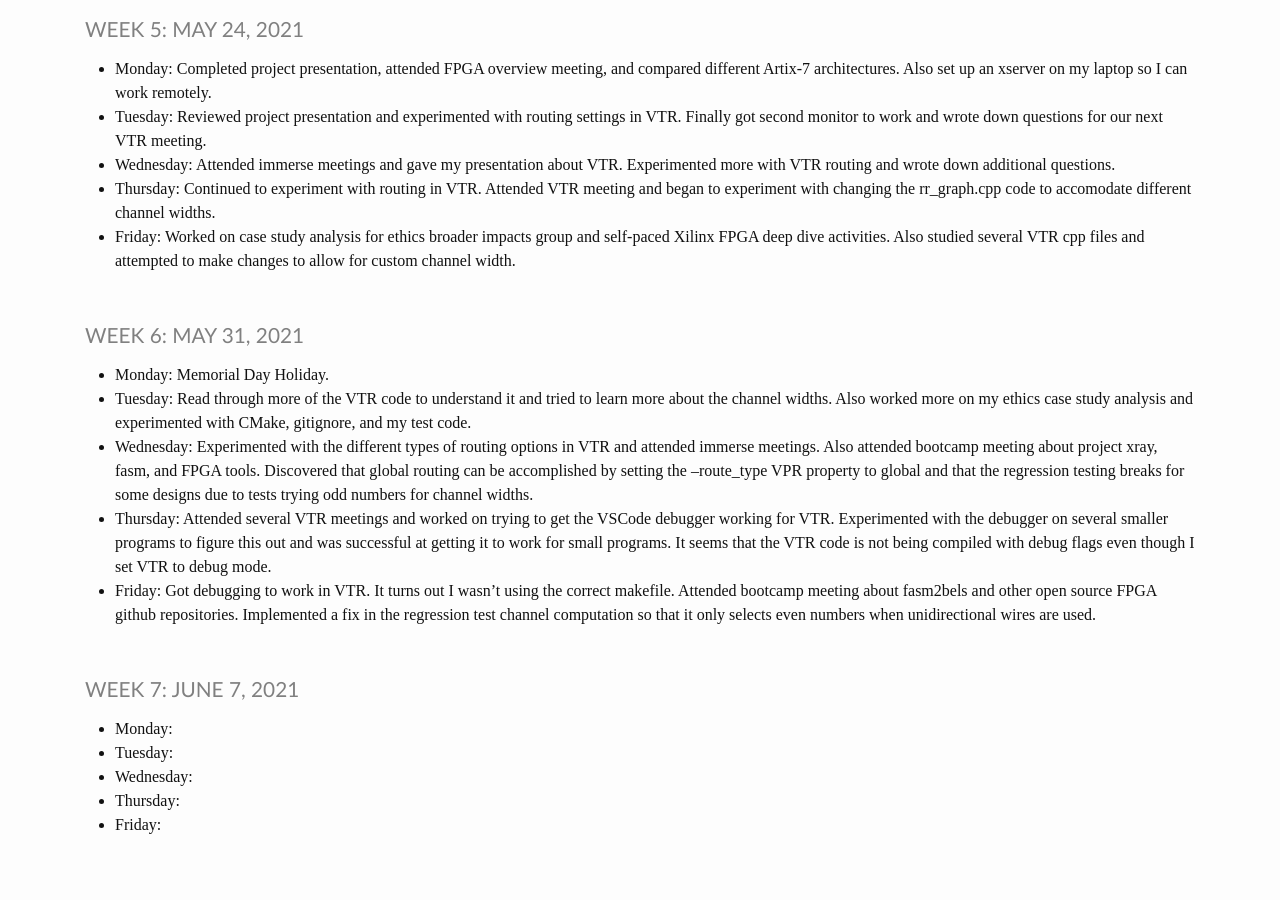
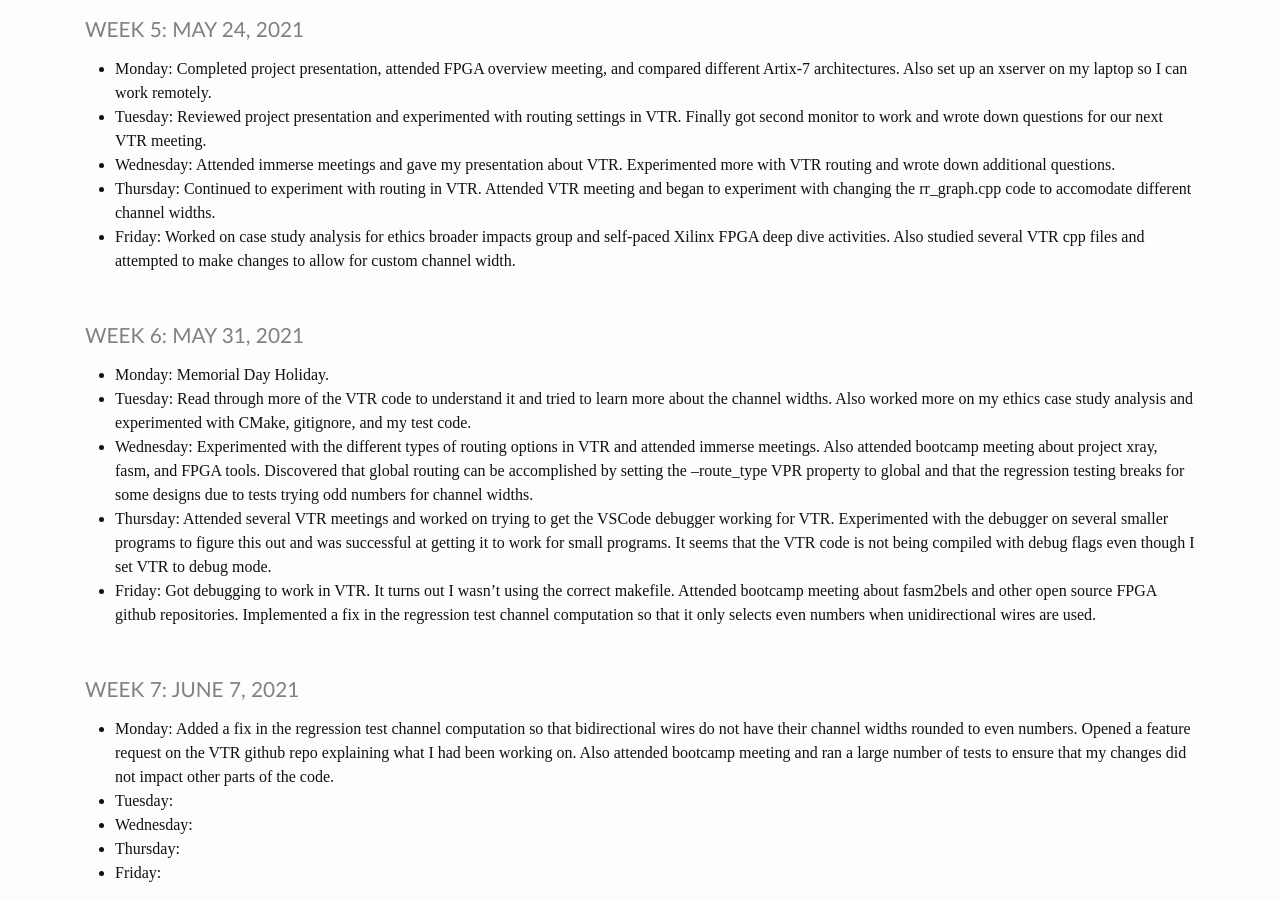
Before and after one commit to heinerb1/heinerb1.github.io, a Jekyll site: the page built from _pages/log.md, in a window 1280 px wide and 900 px high, scrolled down 1261 px. Built offline with Jekyll 4.4.1, drawn with Linux system fonts in a browser that asks for light colours; before the commit the page ends 2113 px from its top, so only the background shows below that.

Commit message:
6/7 Update

```diff
--- a/_pages/log.md
+++ b/_pages/log.md
@@ -89,7 +89,10 @@ title: IMMERSE Log
 
 ### Week 7: June 7, 2021
 
-* **Monday**:
+* **Monday**: Added a fix in the regression test channel computation so that bidirectional wires do
+              not have their channel widths rounded to even numbers. Opened a feature request on the VTR
+              github repo explaining what I had been working on. Also attended bootcamp meeting and ran
+              a large number of tests to ensure that my changes did not impact other parts of the code.
 * **Tuesday**:
 * **Wednesday**:
 * **Thursday**:
```
